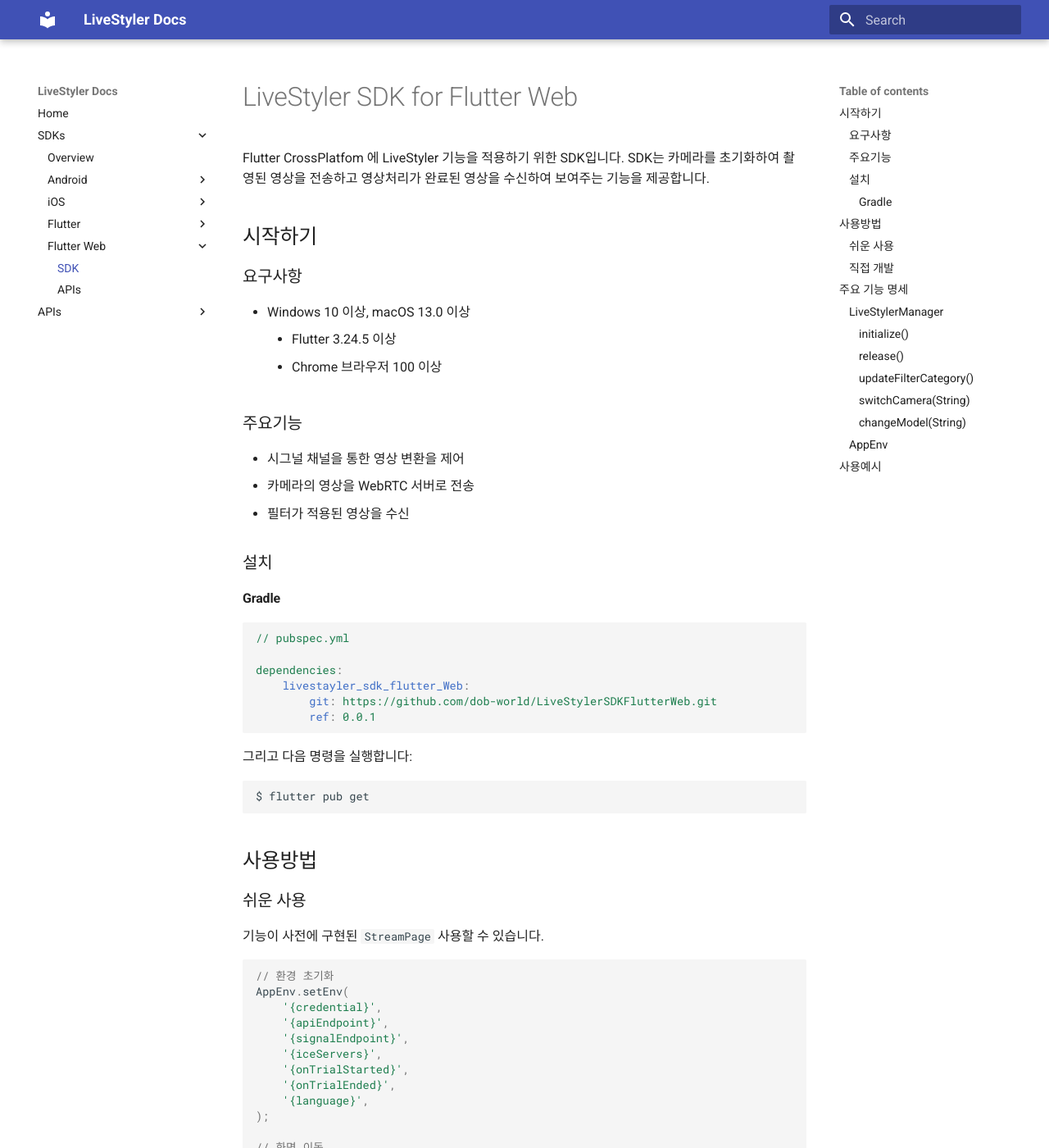
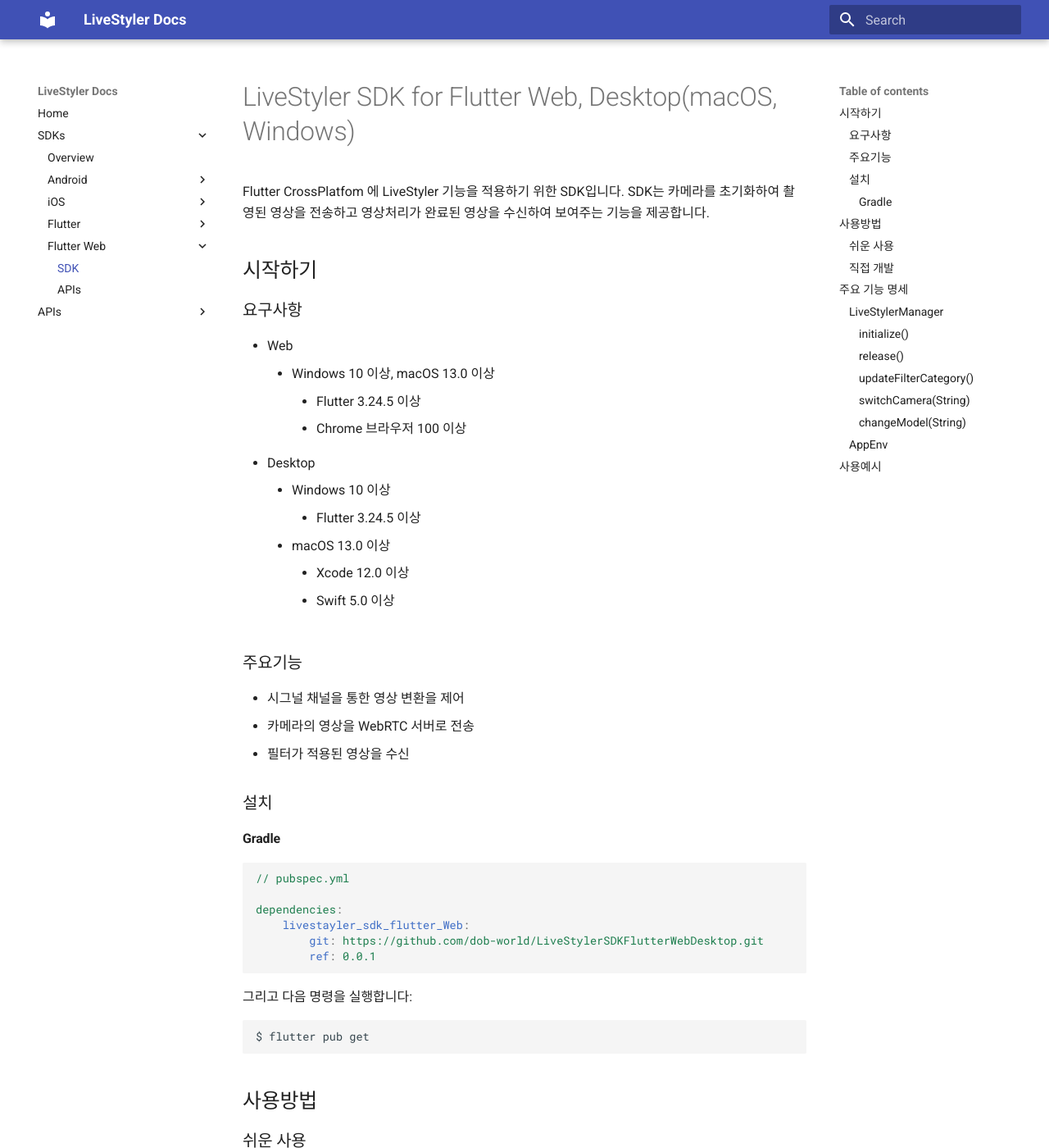
Before and after one commit to dob-world/livestyler-docs, an MkDocs documentation site: the page built from docs/sdk/flutter-web.md, in a window 1280 px wide and 1400 px high. Shown: the whole window at 82% size. Built offline with MkDocs 1.6.1 and Material for MkDocs 9.7.7, drawn with Linux system fonts in a browser that asks for light colours.

Commit message:
Update Flutter SDK docs for platform support changes
Updated flutter-web.md to include Desktop (macOS, Windows) support and revised requirements and repository URL. Updated flutter.md to remove macOS as a supported platform and its related requirements.

````diff
--- a/docs/sdk/flutter-web.md
+++ b/docs/sdk/flutter-web.md
@@ -1,4 +1,4 @@
-# LiveStyler SDK for Flutter Web
+# LiveStyler SDK for Flutter Web, Desktop(macOS, Windows)
 
 Flutter CrossPlatfom 에 LiveStyler 기능을 적용하기 위한 SDK입니다.
 SDK는 카메라를 초기화하여 촬영된 영상을 전송하고 영상처리가 완료된 영상을 수신하여 보여주는 기능을 제공합니다.
@@ -7,9 +7,16 @@
 
 ### 요구사항
 
-- Windows 10 이상, macOS 13.0 이상
-    - Flutter 3.24.5 이상
-    - Chrome 브라우저 100 이상
+- Web
+    - Windows 10 이상, macOS 13.0 이상
+        - Flutter 3.24.5 이상
+        - Chrome 브라우저 100 이상
+- Desktop
+    - Windows 10 이상
+        - Flutter 3.24.5 이상
+    - macOS 13.0 이상
+        - Xcode 12.0 이상
+        - Swift 5.0 이상
 
 ### 주요기능
 
@@ -26,7 +33,7 @@
 
 dependencies:
     livestayler_sdk_flutter_Web:
-        git: https://github.com/dob-world/LiveStylerSDKFlutterWeb.git
+        git: https://github.com/dob-world/LiveStylerSDKFlutterWebDesktop.git
         ref: 0.0.1
 ```
 
````
Also changed, not shown: docs/sdk/flutter.md (+1 -4 lines).
